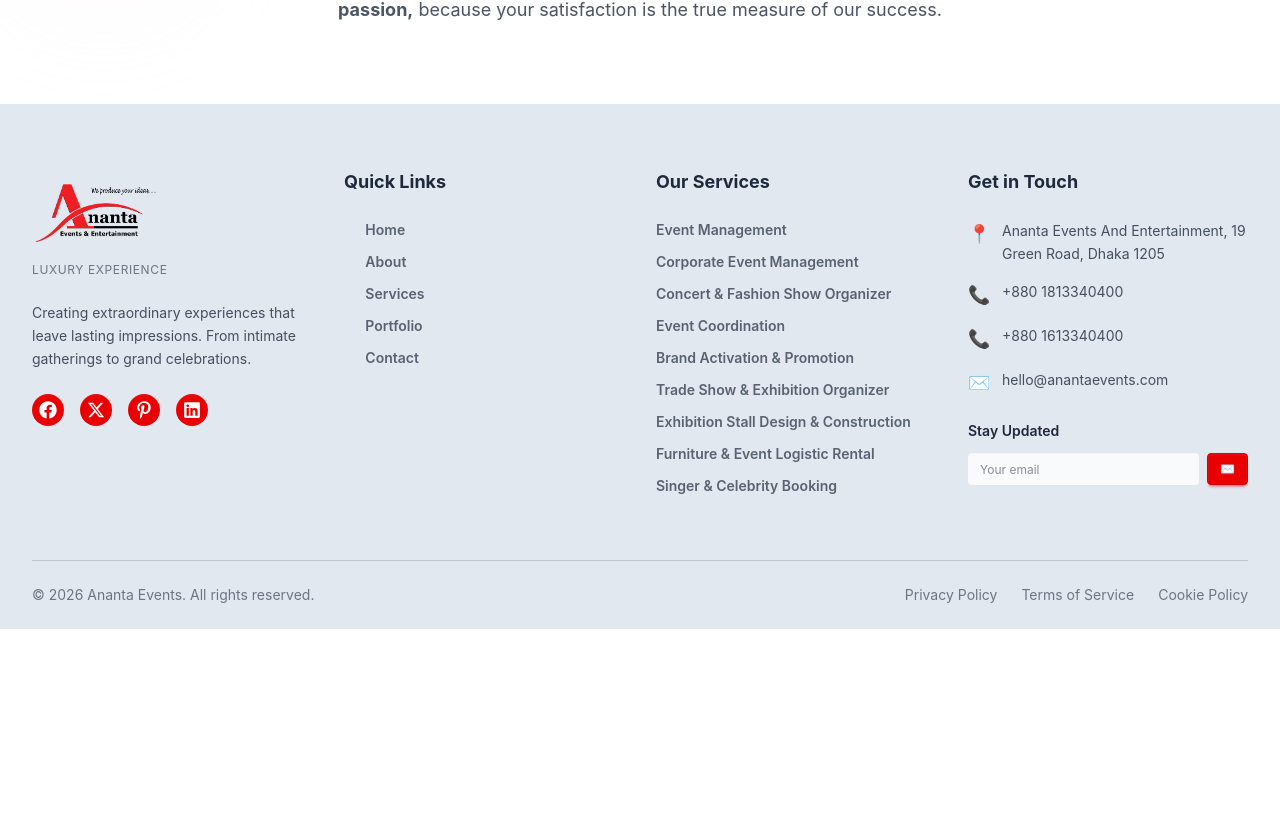
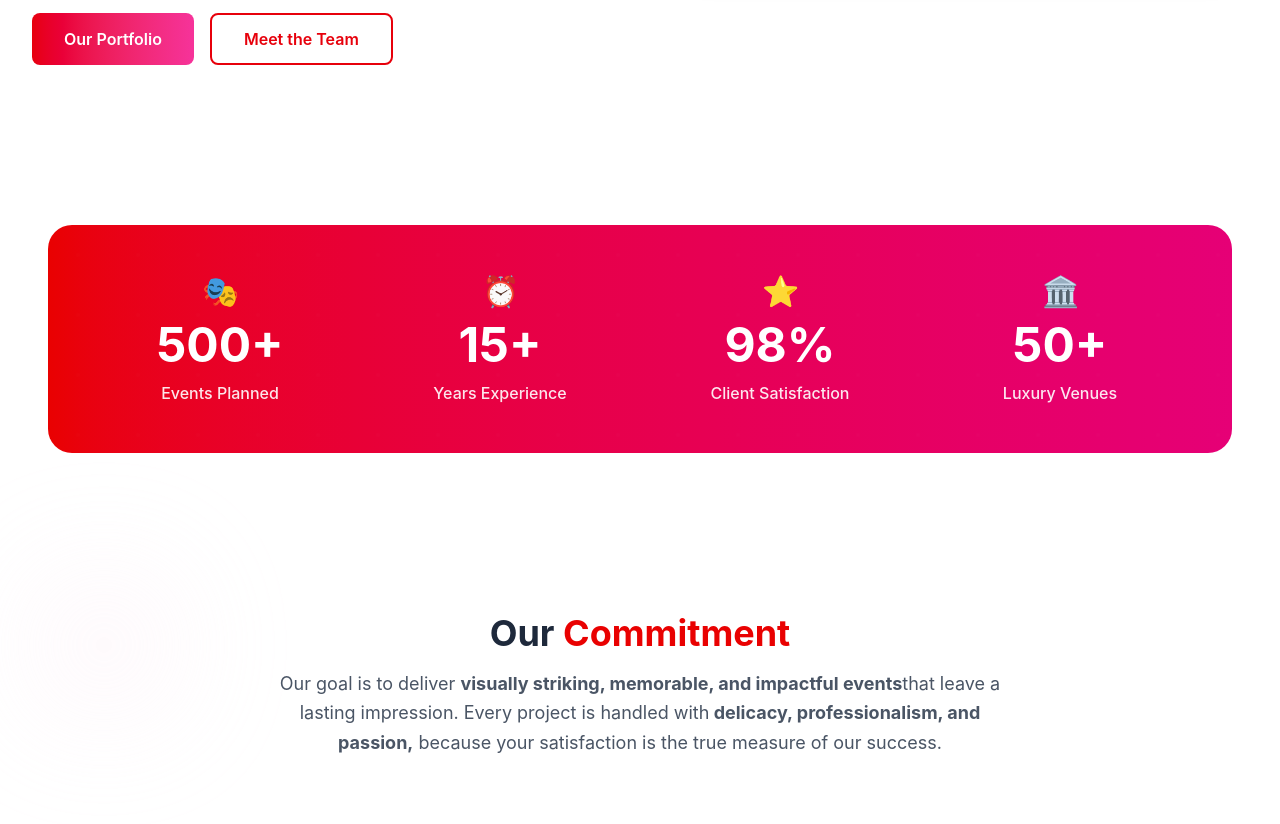
Before and after one commit to JamshedSifat/AnataEvents, a React (Vite) app: page /About in a window 1280 px wide. Shown: the part 1016-1840 px from the top of the page. Before the commit the page ends 1645 px from the top, so only its background shows below. Built offline with nearby package versions, Linux system fonts and the light colour scheme.

Commit message:
About section complete

```diff
--- a/src/Pages/About/About.jsx
+++ b/src/Pages/About/About.jsx
@@ -88,7 +88,7 @@ const About = () => {
 
             <div className="max-w-7xl mx-auto px-4 sm:px-6 lg:px-8">
 
-                {/* Header
+                {/* Header */}
                 <div className="text-center mb-16">
                     <div className="inline-flex items-center px-4 py-2 bg-gradient-to-r from-red-100 to-pink-100 rounded-full text-red-600 text-sm font-medium mb-4">
                         <span className="mr-2">🏆</span>
@@ -106,13 +106,13 @@ const About = () => {
                         For over 15 years, we've been transforming dreams into reality, creating unforgettable experiences
                         that celebrate life's most precious moments.
                     </p>
-                </div> */}
+                </div>
 
                 {/* My Journey */}
                <MyJourney></MyJourney>
 
                 {/* Statistics Section */}
-                {/* <StatisticsItems></StatisticsItems> */}
+                <StatisticsItems></StatisticsItems>
 
 
                 {/* Commitment */}
```
